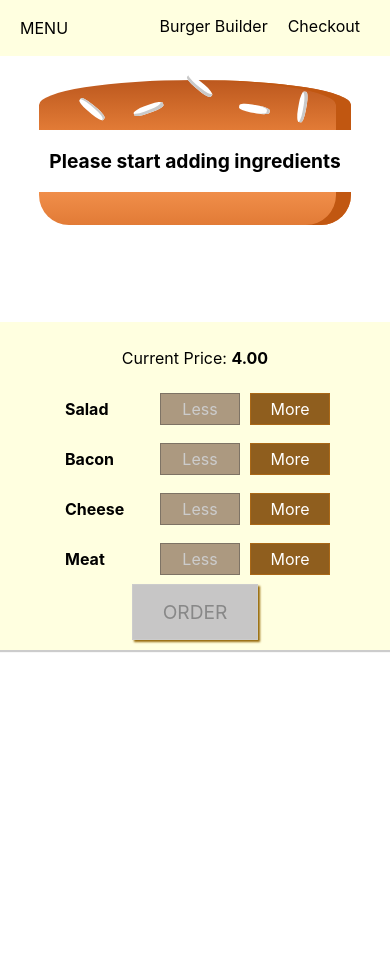
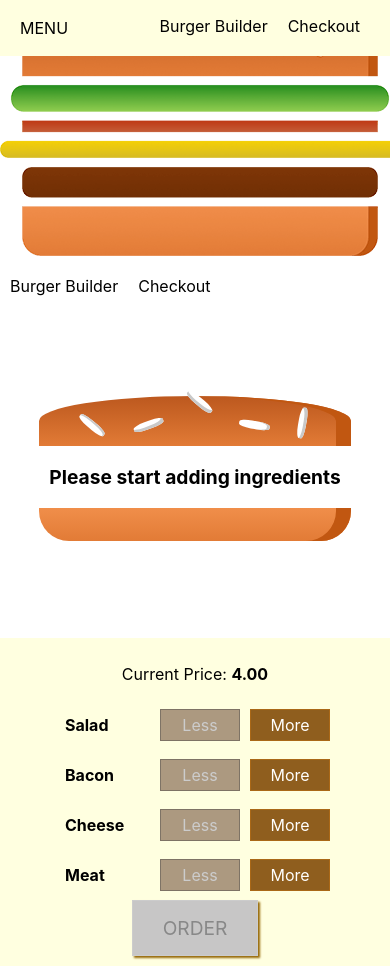
Before and after one commit to nl900/Burger-Builder, a React (Create React App) app: page / in a window 390 px wide. Before the commit the page ends 844 px from the top, so only its background shows below. Built offline with nearby package versions, Linux system fonts and the light colour scheme.

Commit message:
Add sidedrawer for mobile devices

```diff
--- a/src/components/Layout/Layout.js
+++ b/src/components/Layout/Layout.js
@@ -2,10 +2,13 @@
 import Aux from '../../hoc/Aux';
 import classes from './Layout.module.css';
 import Toolbar from '../Navigation/Toolbar/Toolbar';
+import SideDrawer from '../Navigation/SideDrawer/SideDrawer';
+
 
 const layout = (props) => (
     <Aux>
         <Toolbar/>
+        <SideDrawer/>
         <main className={classes.Content}>
             {props.children}
         </main>
--- /dev/null
+++ b/src/components/Navigation/SideDrawer/SideDrawer.js
@@ -0,0 +1,21 @@
+import React from 'react';
+import Logo from '../../Logo/Logo';
+import NavigationItems from '../NavigationItems/NavigationItems';
+import classes from './SideDrawer.module.css'
+
+const sideDrawer = (props) => {
+    //conditionally attach different css classes
+
+    return (
+        <div className={classes.sideDrawer}>
+        <Logo />
+        <nav>
+            <NavigationItems/>
+        </nav>
+
+        </div>
+    );
+
+};
+
+export default sideDrawer;
--- /dev/null
+++ b/src/components/Navigation/SideDrawer/Sidedrawer.module.css
@@ -0,0 +1,28 @@
+/* smallsize screen */
+.SideDrawer {
+    position: fixed;
+    width: 280px;
+    max-width: 70%;
+    height: 100%;
+    left: 0;
+    top: 0;
+    z-index: 200;
+    background-color: white;
+    padding: 32px 16px;
+    box-sizing: border-box;
+    transition: transform 0.3s ease-out;
+}
+
+/* sidedrawer invisible on bigger devices */
+@media (min-width: 500px) {
+    .SideDrawer {
+        display: none;
+    }
+}
+
+.Open {
+    transform: translateX(0);
+}
+.Close {
+    transform: translateX(-100%);
+}
```
